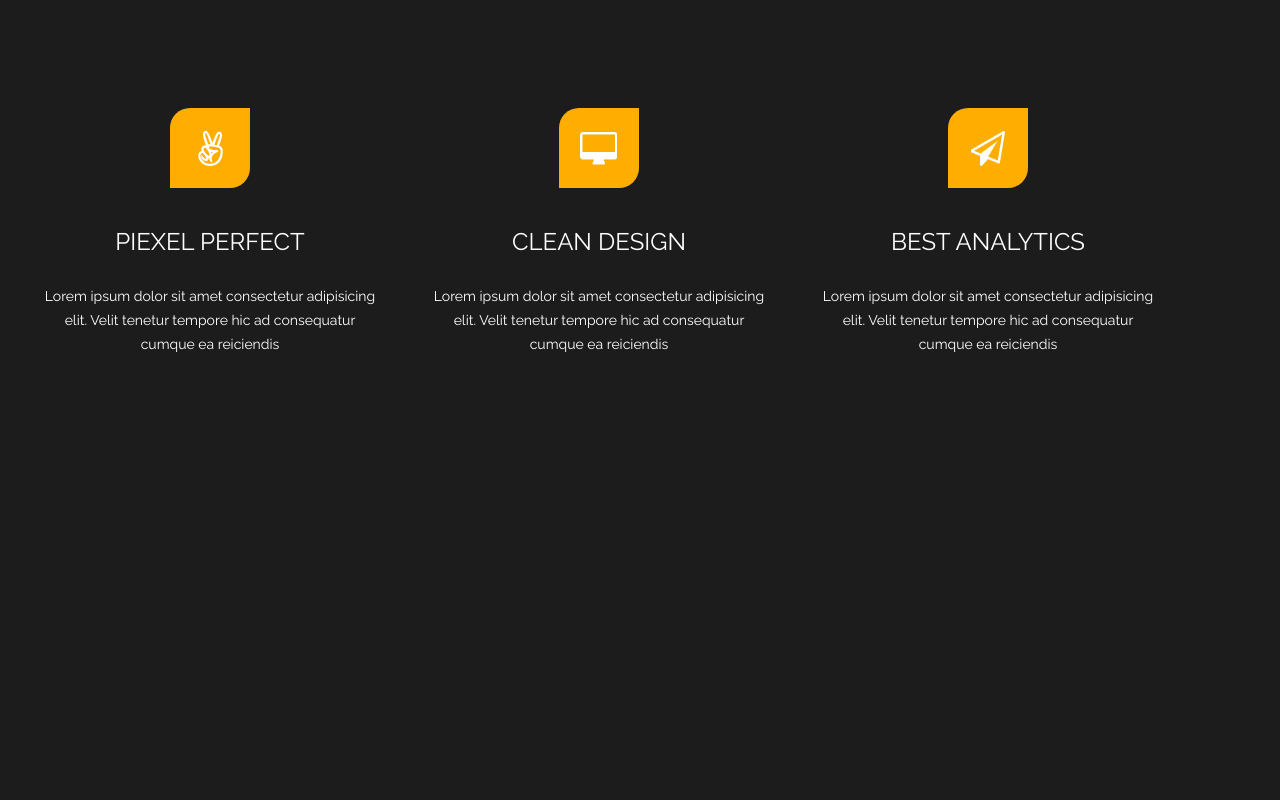
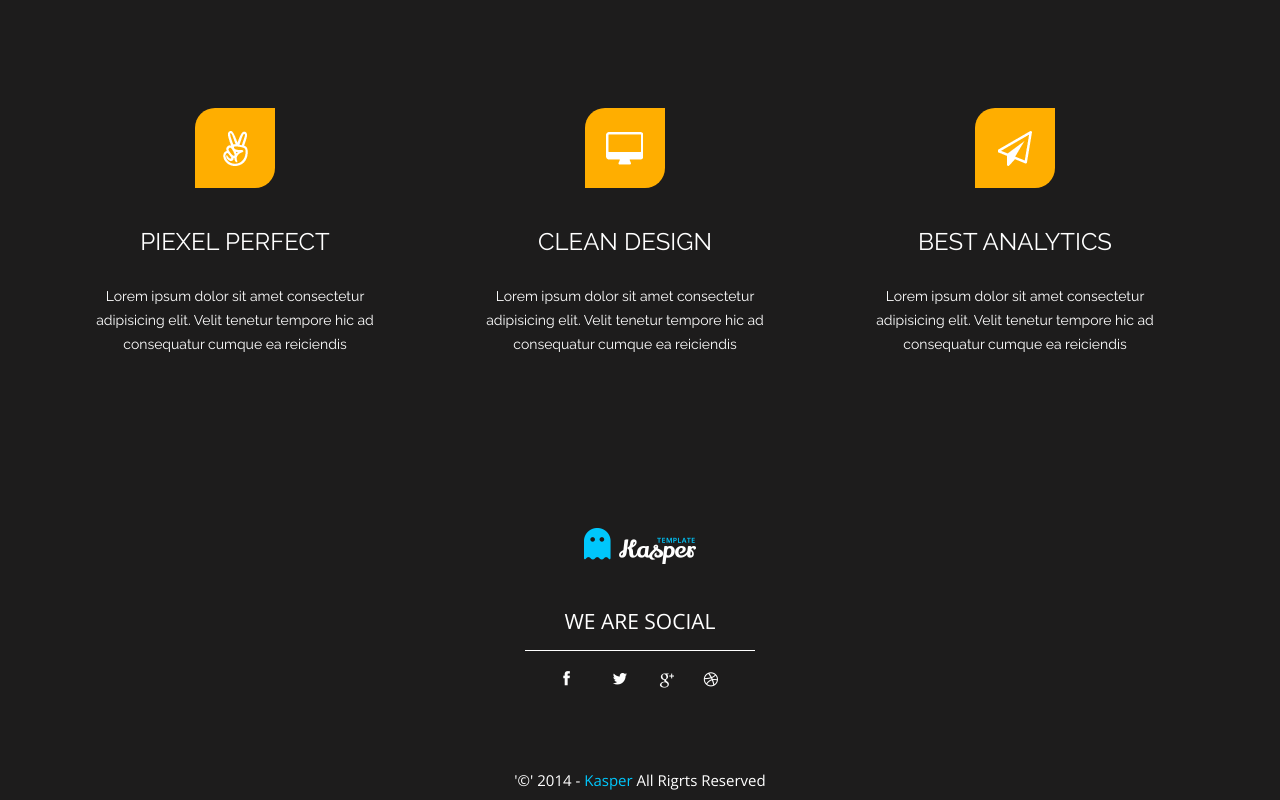
Before and after one commit to DimasssN/homework, a plain HTML site: page lesson_5/assets/index.html in a window 1280 px wide. Drawn offline with nearby package versions, Linux system fonts and the light colour scheme.

Commit message:
add footer 'Kasper' at lesson_5

```diff
--- a/lesson_5/assets/css/style.css
+++ b/lesson_5/assets/css/style.css
@@ -19,6 +19,7 @@ body {
 
 .wrap {
     padding-top: 108px;
+    margin-bottom: 140px;
 }
 
 .clearfix:after {
@@ -29,9 +30,13 @@ body {
 
 .item {
     float: left;
-    width: 340px;
+    width: 310px;
     text-align: center;
-    margin-right: 49px;
+    margin: 0 40px;
+}
+
+.item:last-child {
+    margin-right: 0px;
 }
 
 .icon {
@@ -79,3 +84,76 @@ body {
     width: 44px;
     height: 40px;
 }
+
+footer {
+    text-align: center;
+    font-family: 'Open Sans', sans-serif;
+}
+
+.logo {
+    margin: 0 auto;
+    height: 100px;
+    width: 200px;
+    background: url(/img/kasper.png) center center no-repeat;
+    margin-bottom: 13px;
+}
+
+.slogan {
+    font-size: 21px;
+    text-transform: uppercase;
+}
+
+.slogan:after {
+    content: '';
+    display: block;
+    height: 1px;
+    background-color: #fff;
+    width: 230px;
+    margin: 17px auto 20px auto;
+}
+
+footer ul {
+    padding-left: 12px;
+    margin-bottom: 60px;
+}
+
+footer ul li {
+    display: inline-block;
+    list-style: none;
+    width: 30px;
+    height: 30px;
+    margin: 0 6px;
+}
+
+.facebook {
+    background: url(/img/sprite_casper.png) no-repeat;
+    width: 20px;
+    height: 20px;
+}
+
+.twitter {
+    background: url(/img/sprite_casper.png) -37px 0px no-repeat;
+    width: 20px;
+    height: 20px;
+}
+
+.googleplus {
+    background: url(/img/sprite_casper.png) -86px 0px no-repeat;
+    width: 20px;
+    height: 20px;
+}
+
+.dribble {
+    background: url(/img/sprite_casper.png) -127px 0px no-repeat;
+    width: 20px;
+    height: 20px;
+}
+
+.copyright {
+    font-size: 15px;
+}
+
+.copyright a {
+    text-decoration: none;
+    color: #00c7fc;
+}
--- a/lesson_5/assets/index.html
+++ b/lesson_5/assets/index.html
@@ -5,33 +5,57 @@
     <meta name="viewport" content="width=device-width, initial-scale=1.0">
     <link href="https://fonts.googleapis.com/css2?family=Raleway&display=swap" rel="stylesheet">
     <link rel="stylesheet" href="css/style.css">
+    <link href="https://fonts.googleapis.com/css2?family=Open+Sans&display=swap" rel="stylesheet">
     <title>Document</title>
 </head>
 <body>
     <div class="container">
        <div class="wrap clearfix">
-           <div class="item">
+           <div class="item item_1">
                <span class="icon icon_1"></span>
                <h2>piexel perfect</h2>
                <p>Lorem ipsum dolor sit amet consectetur adipisicing elit.
                    Velit tenetur tempore hic ad consequatur cumque ea reiciendis
                 </p>
            </div>
-           <div class="item center_item">
+           <div class="item item_2">
             <span class="icon icon_2"></span>
             <h2>clean design</h2>
             <p>Lorem ipsum dolor sit amet consectetur adipisicing elit.
                 Velit tenetur tempore hic ad consequatur cumque ea reiciendis
             </p>
         </div>
-        <div class="item">
+        <div class="item item_3">
             <span class="icon icon_3"></span>
             <h2>best analytics</h2>
             <p>Lorem ipsum dolor sit amet consectetur adipisicing elit.
                 Velit tenetur tempore hic ad consequatur cumque ea reiciendis
             </p>
         </div>
+
        </div>
+
+       <footer>
+           <div class="logo">
+
+           </div>
+           <div class="slogan">We are social</div>
+           <ul>
+               <li>
+                    <a href=""><div class="facebook"></div></a>
+               </li>
+               <li>
+                    <a href=""><div class="twitter"></div></a>
+               </li>
+               <li>
+                    <a href=""><div class="googleplus"></div></a>
+               </li>
+               <li>
+                    <a href=""><div class="dribble"></div></a>
+               </li>
+           </ul>
+           <div class="copyright">'&copy;' 2014 - <a href="#">Kasper</a> All Rigrts Reserved</div>
+       </footer>
     </div>
 </body>
 </html>
```
Also changed, not shown: lesson_5/assets/img/kasper.png (added), lesson_5/assets/img/sprite_casper.png (added).
